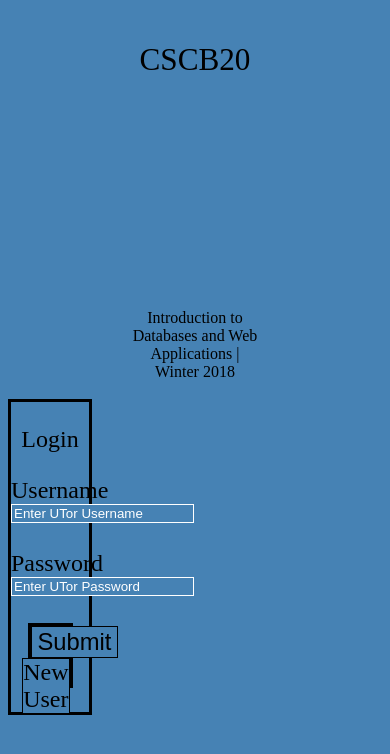
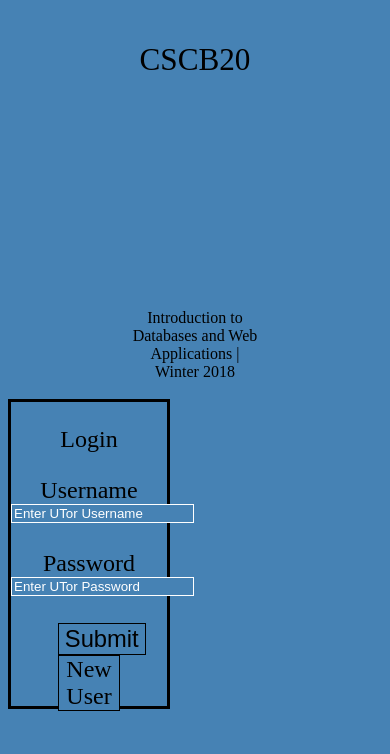
Before and after one commit to PatPower/Course-Website-Assignment, a PHP site: page / in a window 390 px wide. Shown: the top 754 px of the page. Run offline with PHP 8.4, Linux system fonts and the light colour scheme.

Commit message:
Revert "random stuff"
This reverts commit f59322838f8c526f2b8fd928de9b1ccf0163afac.

```diff
--- a/htdocs/SignIn.css
+++ b/htdocs/SignIn.css
@@ -56,15 +56,3 @@
 *{
   background: steelblue;
 }
-
-@media all and (max-width: 640px) {
-  .SignInBox{
-    width: 20vw;
-  }
-
-  .LogInButtons{
-    border: solid;
-    width: 50%;
-  }
-
-}
--- a/htdocs/authentic.php
+++ b/htdocs/authentic.php
@@ -12,7 +12,7 @@ if ($con->connect_error){
   die("Connection Failed")
 }
 
-$query = 'select username, password from '.$tableName.'where username =='.$_POST['User'].' and password =='.$_POST['Pass']
+$query = 'select '.$_POST['User'].', '.$POST['Pass'].' from '.$tableName
 
 $result = $conn->query($query)
 
```
Also changed, not shown: htdocs/newUser.php (deleted, +0 -16 lines), htdocs/index.php (indentation only).
